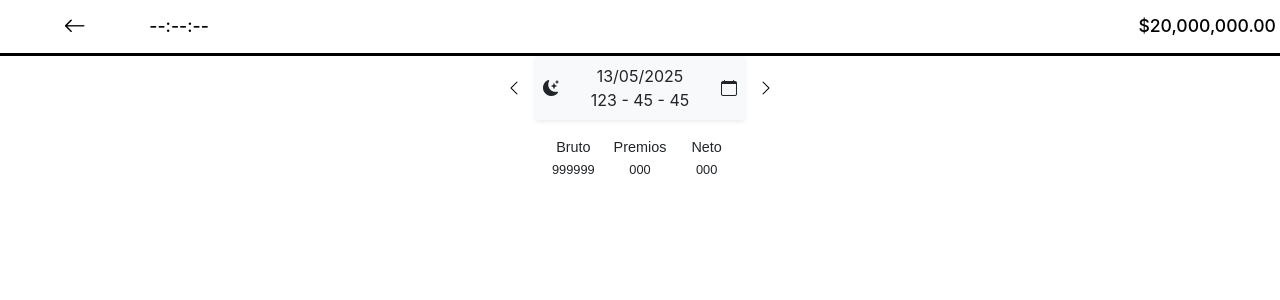
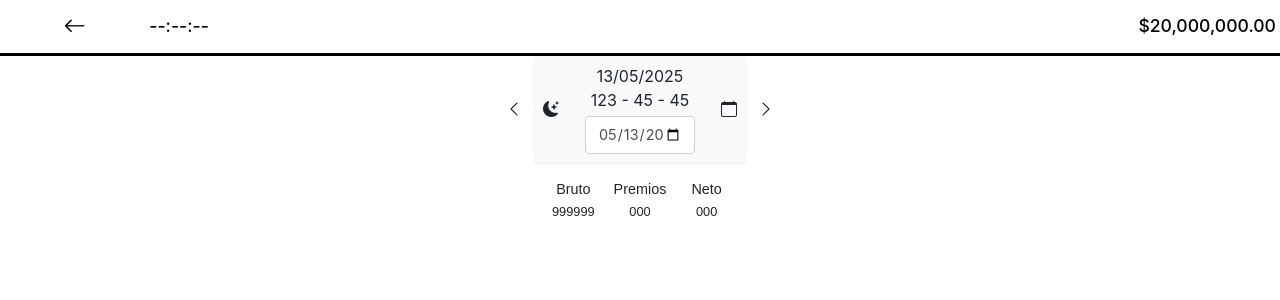
Before and after one commit to carlosd2000/proyectocuba, a Vue app: page /listas/1 in a window 1280 px wide. Shown: the top 300 px of the page. Built offline with nearby package versions, Linux system fonts and the light colour scheme; no server answers; the database is empty.

Commit message:
Cambios unificación para el calendario

```diff
--- a/src/components/Calendario.vue
+++ b/src/components/Calendario.vue
@@ -19,6 +19,13 @@
       <div class="text-center mx-1" style="width: 110px;">
         <div>{{ fechaFormateada }}</div>
         <div>{{ numeros }}</div>
+        <!-- Selector de fecha editable -->
+        <input
+          type="date"
+          v-model="fechaSeleccionadaString"
+          class="form-control mt-1"
+          style="max-width: 130px; font-size: 0.9rem;"
+        />
       </div>
 
       <!-- Columna 3: Calendario -->
@@ -35,26 +42,61 @@
 </template>
 
 <script setup>
-  import { ref, computed } from 'vue'
+import { ref, computed, watch, defineEmits } from 'vue'
+
+const emit = defineEmits(['cambiar-fecha'])
 
 const fecha = ref(new Date())
 const numeros = ref('123 - 45 - 45')
 
+// --- Unificación de lógica de selección de fecha ---
+const fechaSeleccionada = ref(new Date())
+const fechaSeleccionadaString = ref(fechaSeleccionada.value.toISOString().slice(0, 10))
+
+watch(fechaSeleccionadaString, (val) => {
+  fechaSeleccionada.value = new Date(val + 'T00:00:00')
+})
+
+// Actualiza el input cuando cambian las flechas
+watch(fechaSeleccionada, (val) => {
+  fechaSeleccionadaString.value = val.toISOString().slice(0, 10)
+})
+
+// Sincroniza la fecha visual del calendario con la seleccionada
+watch(fechaSeleccionada, (val) => {
+  fecha.value = new Date(val)
+})
+
+// Emite la fecha seleccionada cada vez que cambia
+watch(fechaSeleccionada, (val) => {
+  emit('cambiar-fecha', new Date(val))
+})
+
+// Formato visual para mostrar la fecha
 const fechaFormateada = computed(() => {
-    const dia = fecha.value.getDate().toString().padStart(2, '0')
-    const mes = (fecha.value.getMonth() + 1).toString().padStart(2, '0')
-    const anio = fecha.value.getFullYear()
+  const dia = fechaSeleccionada.value.getDate().toString().padStart(2, '0')
+  const mes = (fechaSeleccionada.value.getMonth() + 1).toString().padStart(2, '0')
+  const anio = fechaSeleccionada.value.getFullYear()
   return `${dia}/${mes}/${anio}`
 })
 
 const diaAnterior = () => {
-    fecha.value.setDate(fecha.value.getDate() - 1)
-    fecha.value = new Date(fecha.value)
+  fechaSeleccionada.value.setDate(fechaSeleccionada.value.getDate() - 1)
+  fechaSeleccionada.value = new Date(fechaSeleccionada.value)
 }
 
 const diaSiguiente = () => {
-    fecha.value.setDate(fecha.value.getDate() + 1)
-    fecha.value = new Date(fecha.value)
+  fechaSeleccionada.value.setDate(fechaSeleccionada.value.getDate() + 1)
+  fechaSeleccionada.value = new Date(fechaSeleccionada.value)
+}
+
+// Función para comparar fechas (solo día, mes, año)
+const esMismoDia = (fechaA, fechaB) => {
+  const a = new Date(fechaA)
+  const b = new Date(fechaB)
+  return a.getFullYear() === b.getFullYear() &&
+         a.getMonth() === b.getMonth() &&
+         a.getDate() === b.getDate()
 }
 </script>
 
--- a/src/components/Pestañas.vue
+++ b/src/components/Pestañas.vue
@@ -12,24 +12,30 @@
       </button>
     </div>
 
-    <!-- Contenido de las pestañas -->
     <div class="tabs-content m-0 px-3 py-2 ">
       <div v-if="activeTab === 'Lista'">
-        <lista/>
+        <lista :fecha="fecha" />
       </div>
       <div v-else-if="activeTab === 'Bote'">
-
       </div>
       <div v-else-if="activeTab === 'Resumen'">
-        <lista/>
+        <!--<lista :fecha="fecha" />-->
       </div>
     </div>
   </div>
 </template>
 
 <script setup>
+import { ref, toRef } from 'vue'
+import Calendario from './Calendario.vue'
 import lista from './lista.vue'
-import { ref } from 'vue'
+
+const props = defineProps({
+  fecha: {
+    type: Date,
+    required: true
+  }
+})
 
 const tabs = ['Lista', 'Bote', 'Resumen']
 const activeTab = ref('Lista')
--- a/src/components/lista.vue
+++ b/src/components/lista.vue
@@ -1,5 +1,5 @@
 <script setup>
-import { onMounted, onUnmounted, ref, computed } from 'vue'
+import { onMounted, onUnmounted, ref, computed, watch } from 'vue'
 import Swal from 'sweetalert2'
 import { apuestas, obtenerApuestas, eliminarApuesta, sincronizarEliminaciones } from '../scripts/CRUDlistas.js'
 import { useRouter, useRoute} from 'vue-router'
@@ -7,6 +7,13 @@ import { sincronizarPendientes } from '../scripts/añadir.js'
 
 const router = useRouter()
 const route = useRoute()
+
+const props = defineProps({
+  fecha: {
+    type: Date,
+    required: true
+  }
+})
 
 // Variables reactivas
 const mostrarModal = ref(false)
@@ -17,6 +24,16 @@ const isSyncing = ref(false)
 
 // Apuestas locales (offline)
 const apuestasLocales = ref([])
+
+
+// Función para comparar fechas (solo día, mes, año)
+const esMismoDia = (fechaA, fechaB) => {
+  const a = new Date(fechaA)
+  const b = new Date(fechaB)
+  return a.getFullYear() === b.getFullYear() &&
+         a.getMonth() === b.getMonth() &&
+         a.getDate() === b.getDate()
+}
 
 // Función para obtener icono de estado
 const obtenerIconoEstado = (persona) => {
@@ -82,19 +99,25 @@ const mostrarHora = (persona) => {
   return "--:-- --"
 }
 
-// Combina y ordena apuestas
+// Combina y ordena apuestas, filtrando por la fecha seleccionada
 const apuestasCombinadas = computed(() => {
   const firebaseUuids = new Set(apuestas.value.map(a => a.uuid))
   const localesFiltradas = apuestasLocales.value.filter(local =>
     !firebaseUuids.has(local.uuid)
   )
-
-  return [...apuestas.value, ...localesFiltradas].sort((a, b) => {
-    if (a.estado === 'Pendiente') return -1
-    if (b.estado === 'Pendiente') return 1
-    return (b.creadoEn?.seconds || b.creadoEn?.getTime() || 0) -
-           (a.creadoEn?.seconds || a.creadoEn?.getTime() || 0)
-  })
+  return [...apuestas.value, ...localesFiltradas]
+    .filter(a => {
+      let fecha = a.creadoEn?.seconds ? new Date(a.creadoEn.seconds * 1000) :
+                  a.creadoEn?.toDate ? a.creadoEn.toDate() :
+                  a.creadoEn ? new Date(a.creadoEn) : null;
+      return fecha && esMismoDia(fecha, props.fecha)
+    })
+    .sort((a, b) => {
+      if (a.estado === 'Pendiente') return -1
+      if (b.estado === 'Pendiente') return 1
+      return (b.creadoEn?.seconds || b.creadoEn?.getTime() || 0) -
+            (a.creadoEn?.seconds || a.creadoEn?.getTime() || 0)
+    })
 })
 
 // Actualizar estado de conexión
@@ -104,14 +127,14 @@ const updateOnlineStatus = () => {
     isSyncing.value = true;
     Promise.all([
       sincronizarPendientes(),
-      sincronizarEliminaciones() // ← Añadir esta línea
+      sincronizarEliminaciones()
     ]).finally(() => {
       isSyncing.value = false;
       cargarApuestasLocales();
     });
   }
 }
-// Resto de funciones del componenten
+// Resto de funciones del componente
 const cuadroClick = (persona) => {
   if (!persona.candadoAbierto) return
   personaSeleccionada.value = persona
@@ -237,6 +260,15 @@ onUnmounted(() => {
   window.removeEventListener('offline', updateOnlineStatus)
   window.removeEventListener('storage', cargarApuestasLocales)
 })
+
+const apuestasFiltradas = computed(() =>
+  apuestas.value.filter(a => {
+    let fecha = a.creadoEn?.seconds ? new Date(a.creadoEn.seconds * 1000) :
+                a.creadoEn?.toDate ? a.creadoEn.toDate() :
+                a.creadoEn ? new Date(a.creadoEn) : null;
+    return fecha && esMismoDia(fecha, props.fecha)
+  })
+)
 </script>
 
 <template>
--- a/src/views/Listas.vue
+++ b/src/views/Listas.vue
@@ -3,6 +3,9 @@ import Header from '../components/Header.vue';
 import Calendario from '../components/Calendario.vue';
 import Results from '../components/results.vue';
 import Pestañas from '../components/Pestañas.vue';
+import { ref } from 'vue'
+
+const fechaSeleccionada = ref(new Date())
 </script>
 
 <template>
@@ -12,14 +15,14 @@ import Pestañas from '../components/Pestañas.vue';
     </header>
     <div class="header-main">
       <div>
-        <Calendario/>
+        <Calendario @cambiar-fecha="fechaSeleccionada = $event" />
       </div>
       <div>
         <Results/>
       </div>
     </div>
     <div class="footer-main">
-      <Pestañas/>
+      <Pestañas :fecha="fechaSeleccionada" />
     </div>
   </div>
 
```
Lines whose indentation alone changed are shown as unchanged.
